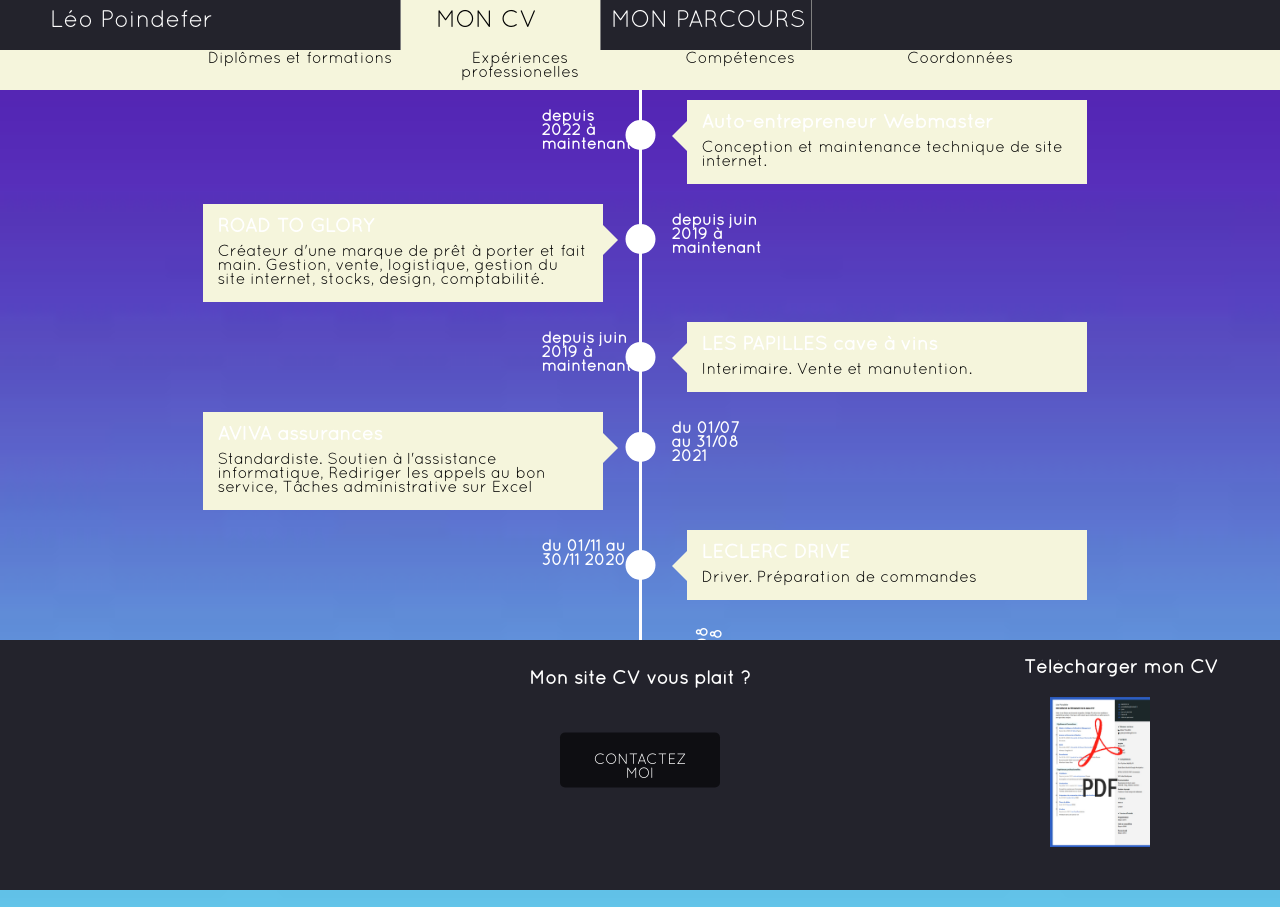
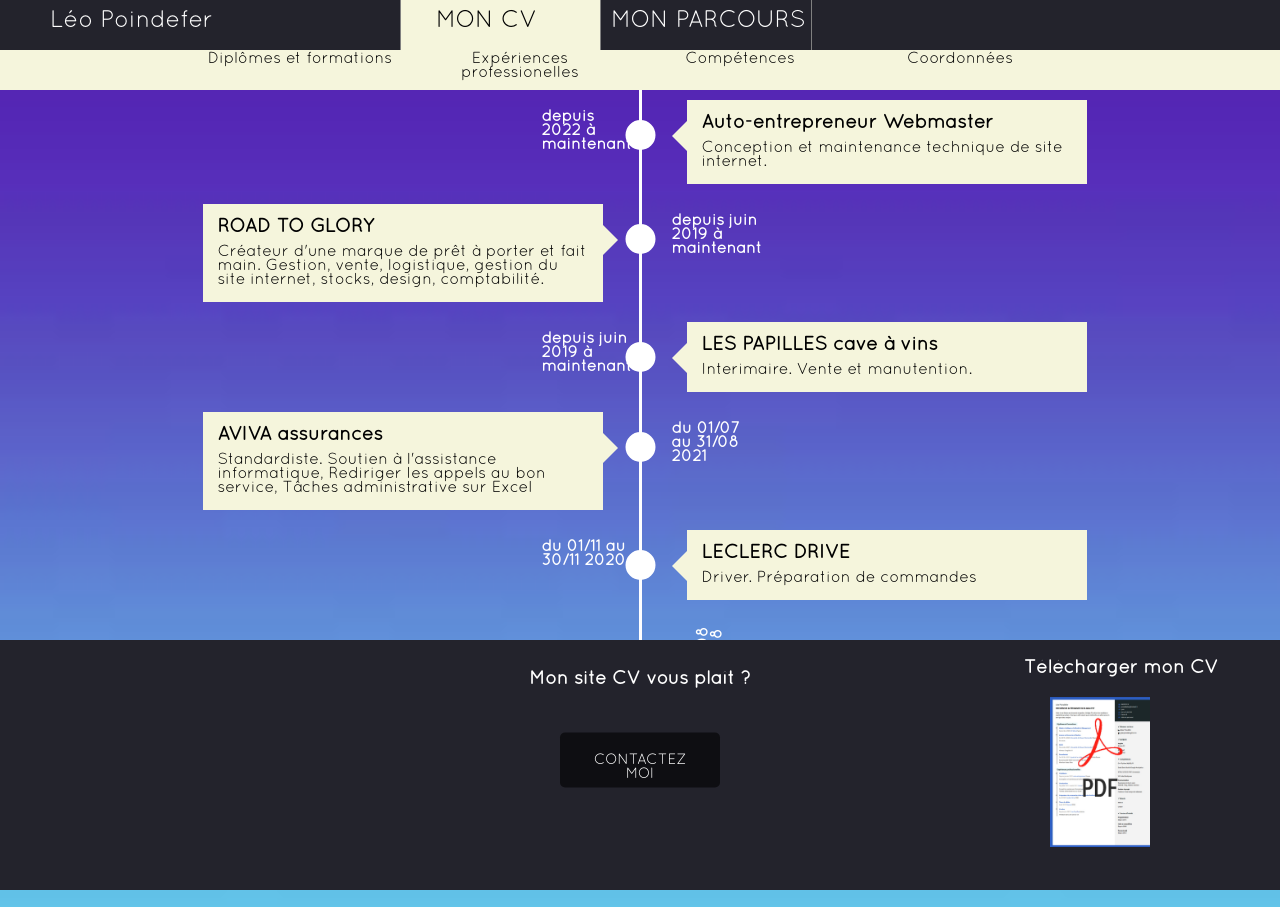
Before and after one commit to leopoindefer/leopoindefer.github.io, a PHP site: page /experiencepro.html in a window 1280 px wide. Shown: the top 907 px of the page. Run offline with PHP 8.4, Linux system fonts and the light colour scheme.

Commit message:
Update experiencepro.css

```diff
--- a/css/experiencepro.css
+++ b/css/experiencepro.css
@@ -396,7 +396,8 @@ body {
 			  font-size: 1.2rem;
 			  font-weight: bold;
 			  margin-bottom: 8px;
-			  color: white;
+			  color: black;
+			font-family: Quicksand_Book;
 			}
 
 
```
